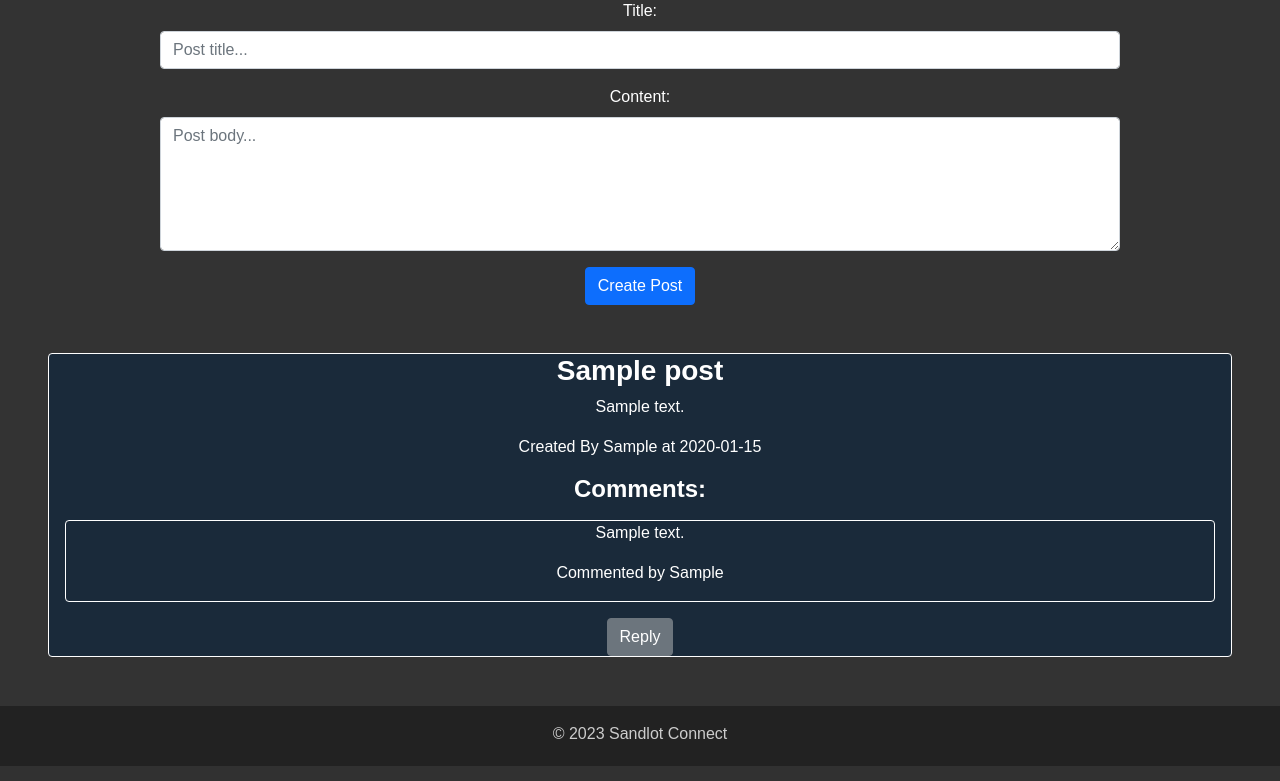
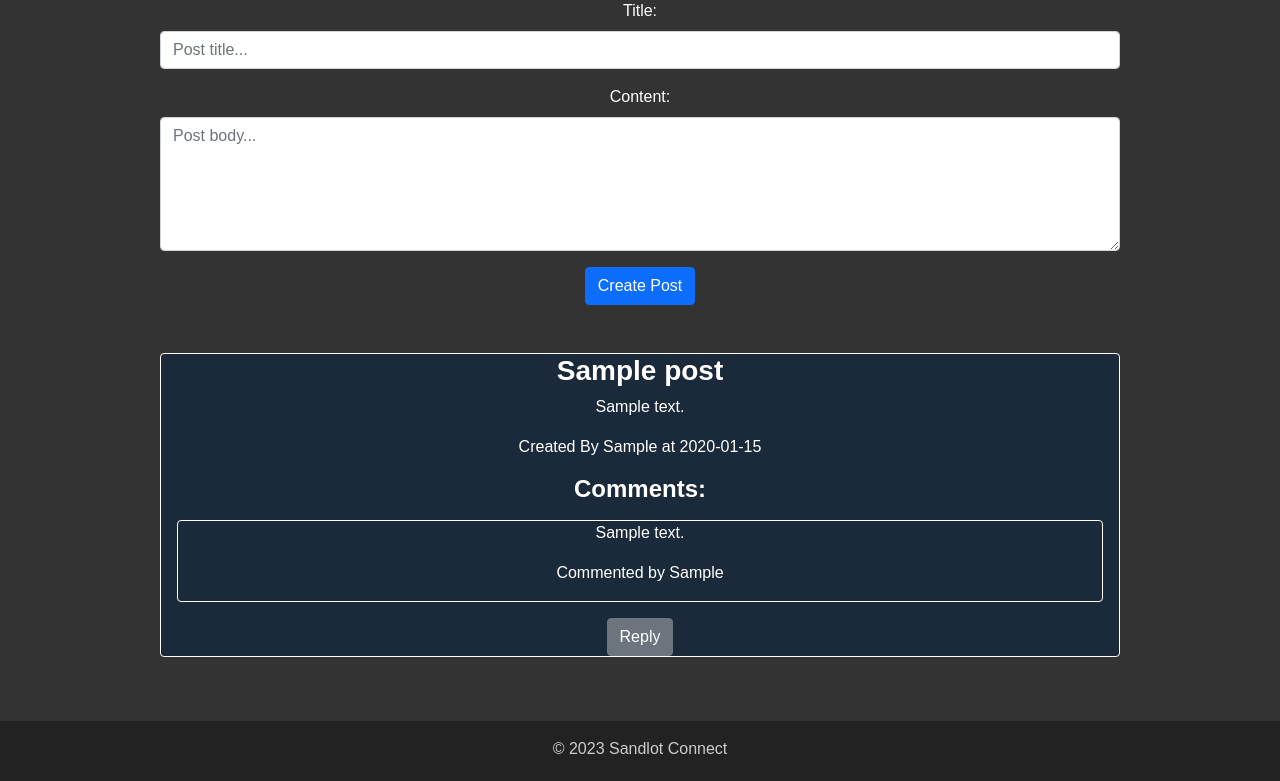
Before and after one commit to Sandlot-Connect/sandlot-connect, a Spring app: template src/main/resources/templates/posts/team-posts.html in a window 1280 px wide. Shown: the part 178-959 px from the top of the page. Run offline with Thymeleaf, Linux system fonts and the light colour scheme; the template is opened without the code that fills it: most values are stand-ins (such as "Sample title", 1, 10 or a date in 2020); data that the repository does not hold is empty; some of the project's set-up classes (security, data sources, template engines, error pages and the like) are left out, and stand-ins take their place; some libraries are stand-ins or nearby versions.

Commit message:
adjusted width of posts display box

```diff
--- a/src/main/resources/templates/posts/team-posts.html
+++ b/src/main/resources/templates/posts/team-posts.html
@@ -53,8 +53,8 @@
         </form>
         </div>
         <div class="div4">
-        <ul class="p-0 list-unstyled">
-            <li th:each="post : ${posts}" class="card m-5">
+        <ul class="p-0 d-flex justify-content-center list-unstyled">
+            <li th:each="post : ${posts}" class="card m-5 w-75">
                 <div th:id="'post-' + ${post.id}">
 
                     <h3 th:text="${post.title}" class="post-title"></h3>
```
Also changed, not shown: src/main/resources/static/img/lights.jpeg (added), src/main/resources/static/img/shining_light.jpeg (added), src/main/resources/static/img/shining_lights.jpeg (added).
